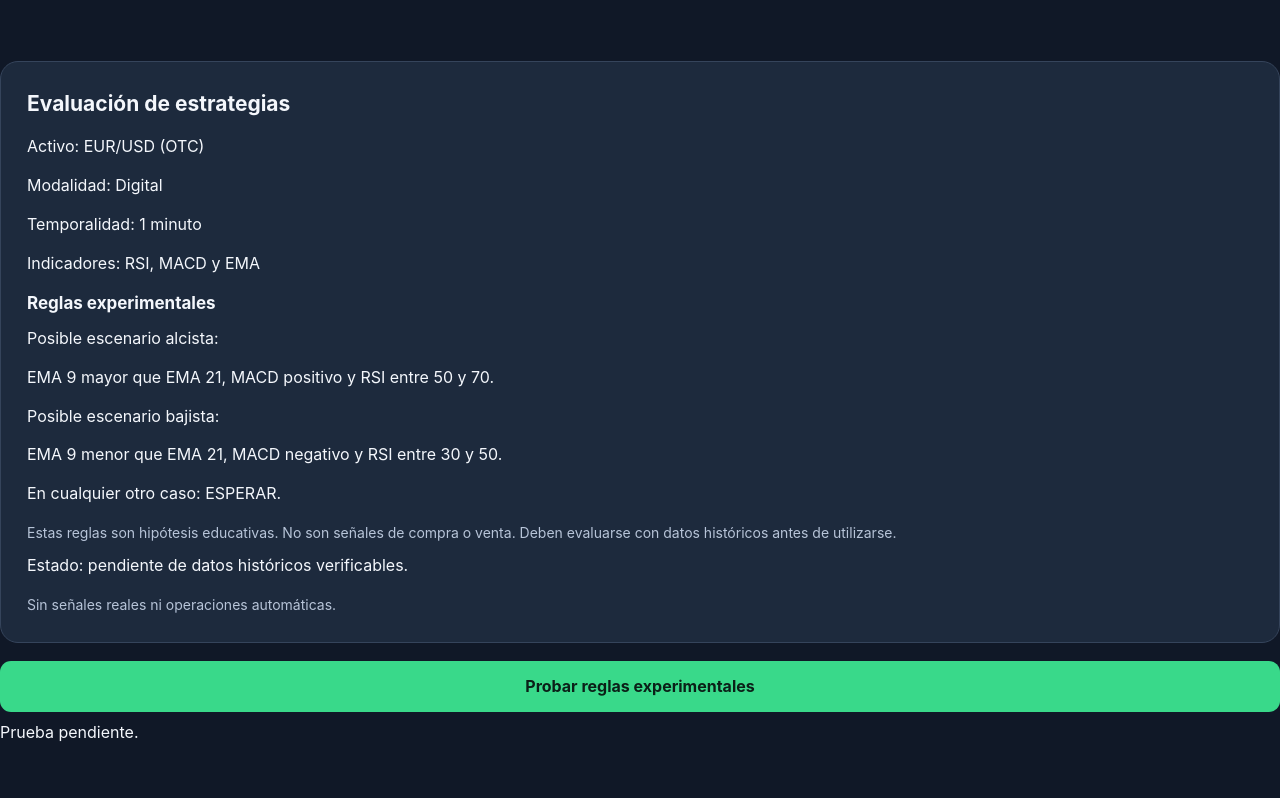
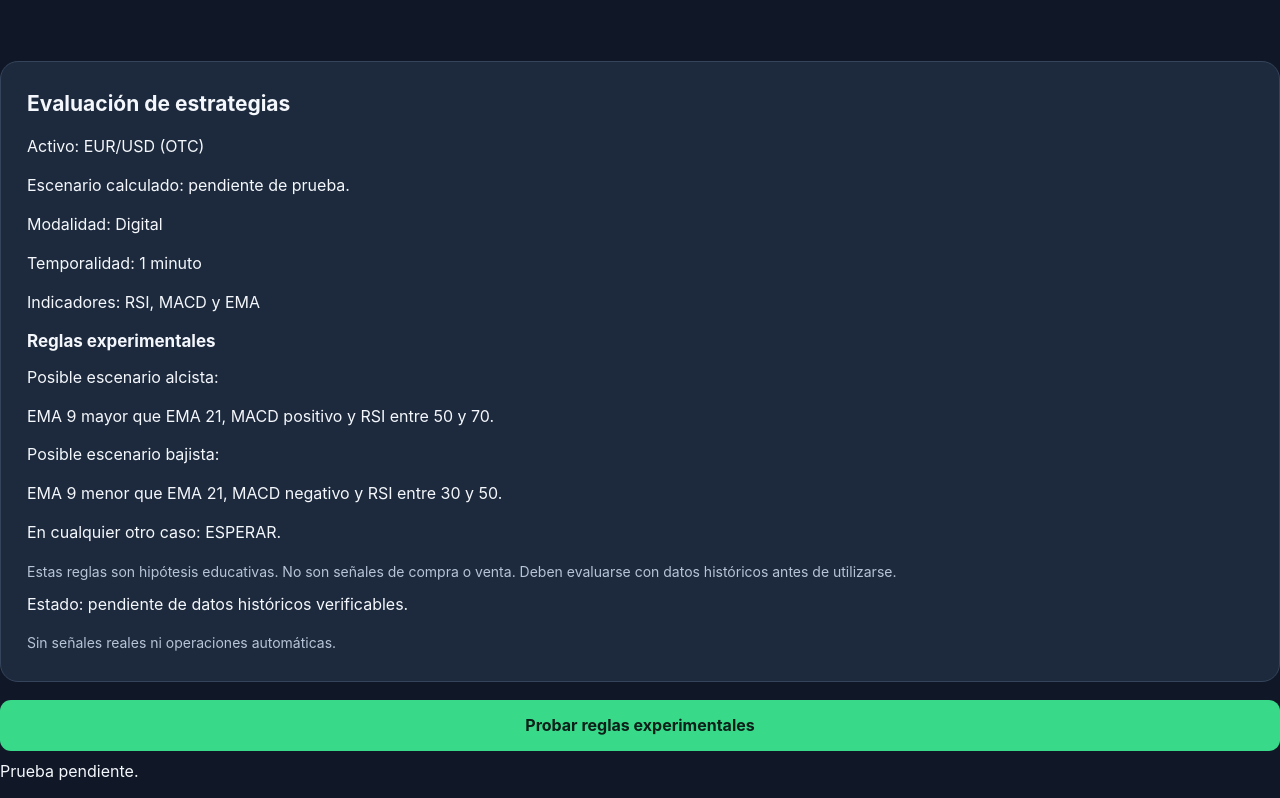
Before and after one commit to Pudosky30/Pudosky, a plain HTML site: page index.html in a window 1280 px wide. Shown: the part 1890-2688 px from the top of the page. Before the commit the page ends 2649 px from the top, so only its background shows below. Drawn offline with Linux system fonts and the light colour scheme.

Commit message:
Add calculated scenario paragraph to index.html

```diff
--- a/index.html
+++ b/index.html
@@ -738,6 +738,9 @@ var escenarioDemo = evaluarReglasDemo(
 <section class="card">
   <h2>Evaluación de estrategias</h2>
   <p>Activo: EUR/USD (OTC)</p>
+  <p id="escenarioCalculadoDemo">
+  Escenario calculado: pendiente de prueba.
+</p>
   <p>Modalidad: Digital</p>
   <p>Temporalidad: 1 minuto</p>
   <p>Indicadores: RSI, MACD y EMA</p>
```
